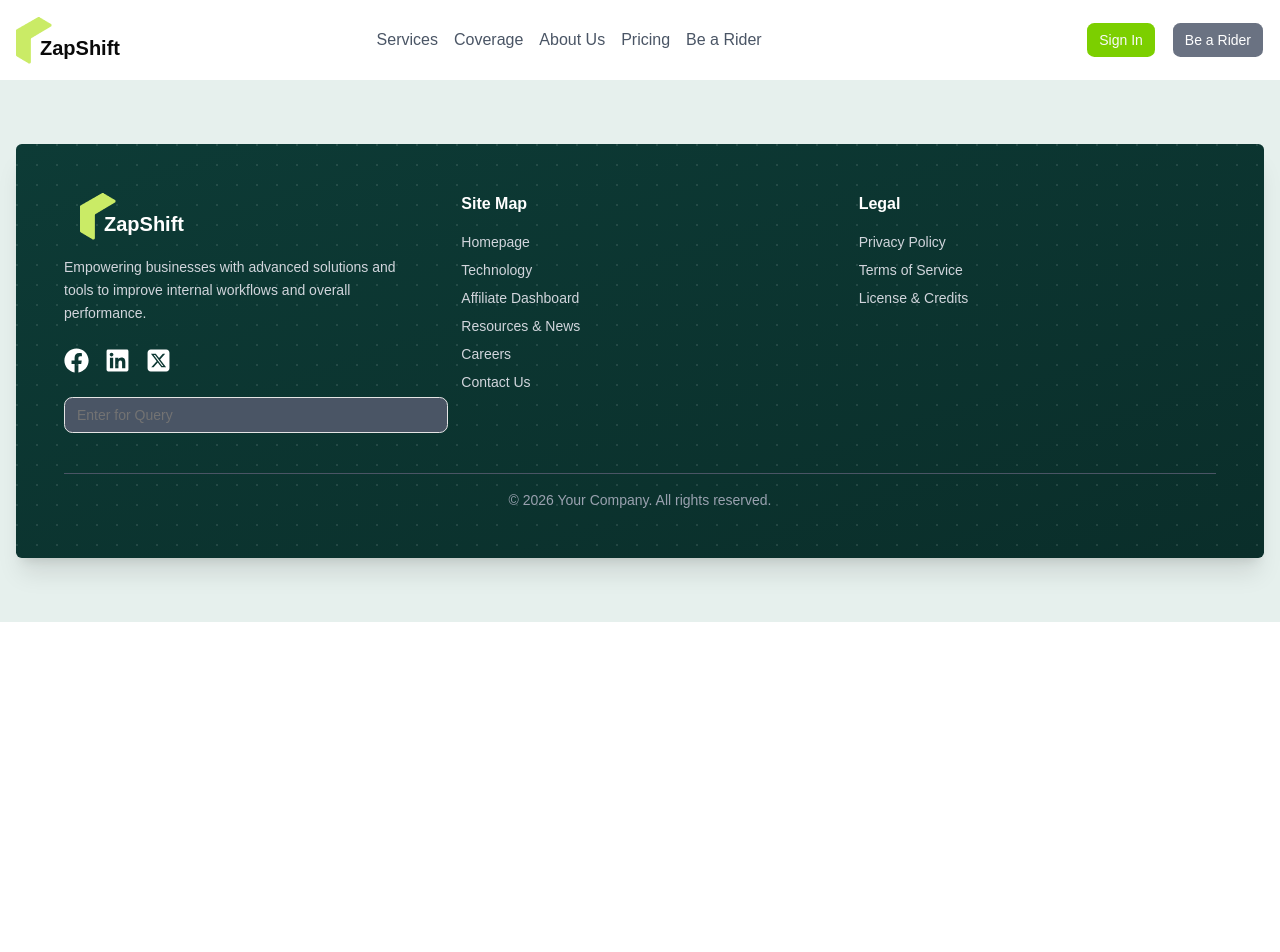
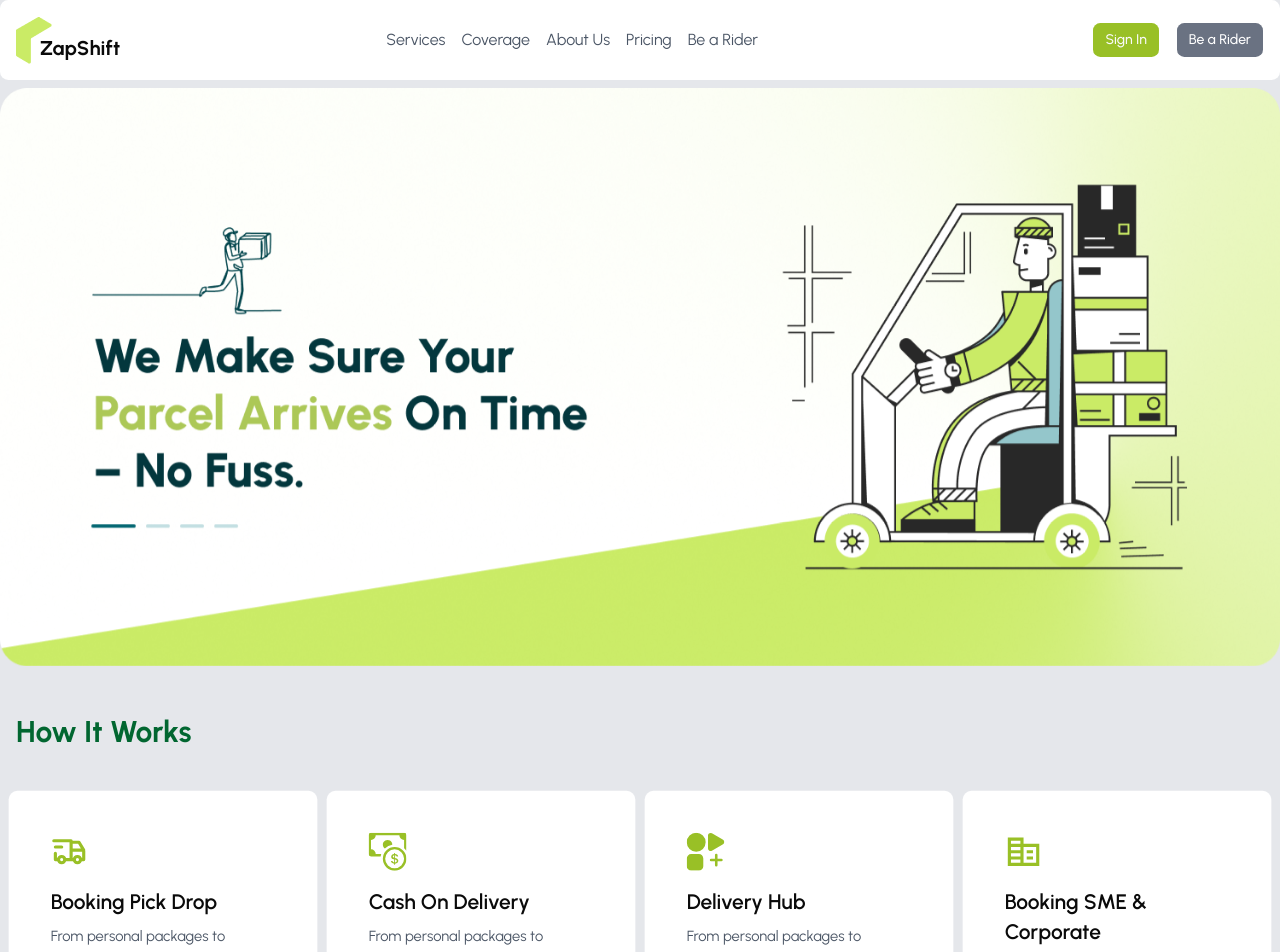
Before and after one commit to IztihadRafid/zapshift-client, a React (Vite) app: page / in a window 1280 px wide. Shown: the top 952 px of the page. Before the commit the page ends 800 px from the top, so only its background shows below. Built offline with nearby package versions, Linux system fonts and the light colour scheme.

Commit message:
banner, working card section added

```diff
--- a/package.json
+++ b/package.json
@@ -24,6 +24,7 @@
     "react-icons": "^5.6.0",
     "react-router": "^7.14.2",
     "shadcn": "^4.6.0",
+    "swiper": "^12.1.4",
     "tailwind-merge": "^3.5.0",
     "tailwindcss": "^4.2.4",
     "tw-animate-css": "^1.4.0"
--- a/src/index.css
+++ b/src/index.css
@@ -1,9 +1,10 @@
+@import url('https://fonts.googleapis.com/css2?family=Urbanist:ital,wght@0,100..900;1,100..900&display=swap');
 @import "tailwindcss";
 @import "tw-animate-css";
 @import "shadcn/tailwind.css";
 @import "@fontsource-variable/figtree";
 
-@import url('https://fonts.googleapis.com/css2?family=Urbanist:ital,wght@0,100..900;1,100..900&display=swap');
+
 
 body {
   font-family: "Urbanist", sans-serif;
@@ -63,7 +64,7 @@ body {
   --card-foreground: oklch(0.145 0 0);
   --popover: oklch(1 0 0);
   --popover-foreground: oklch(0.145 0 0);
-  --primary: oklch(0.205 0 0);
+  --primary: #99c026;
   --primary-foreground: oklch(0.985 0 0);
   --secondary: oklch(0.97 0 0);
   --secondary-foreground: oklch(0.205 0 0);
--- a/src/layouts/RootLayout.jsx
+++ b/src/layouts/RootLayout.jsx
@@ -4,7 +4,7 @@ import { Outlet } from 'react-router';
 
 const RootLayout = () => {
     return (
-        <div>
+        <div className='max-w-400 mx-auto '>
             <Navbar></Navbar>
             <Outlet></Outlet>
             <Footer></Footer>
--- a/src/main.jsx
+++ b/src/main.jsx
@@ -7,6 +7,6 @@ import { router } from './routes/router'
 
 createRoot(document.getElementById('root')).render(
   <StrictMode>
-   <RouterProvider router={router}><App></App></RouterProvider>
+   <div className="bg-gray-200"><RouterProvider router={router}><App></App></RouterProvider></div>
   </StrictMode>,
 )
--- /dev/null
+++ b/src/pages/Home/Banner/Banner.jsx
@@ -0,0 +1,34 @@
+
+import 'swiper/css';
+import { Swiper, SwiperSlide } from 'swiper/react';
+import bannerimg1 from '../../../assets/banner/banner1.png'
+import bannerimg2 from '../../../assets/banner/banner2.png'
+import bannerimg3 from '../../../assets/banner/banner3.png'
+const Banner = () => {
+    return (
+        <div className="w-full ">
+            <Swiper
+                spaceBetween={0}
+                slidesPerView={1}
+                loop={true}
+                autoplay={{
+                    delay: 3000,
+                    disableOnInteraction: false,
+                }}
+                className="w-full"
+            >
+                <SwiperSlide className="w-full">
+                    <img src={bannerimg1} alt="bannerimg1" className="w-full h-auto object-cover" />
+                </SwiperSlide>
+                <SwiperSlide className="w-full">
+                    <img src={bannerimg2} alt="bannerimg2" className="w-full h-auto object-cover" />
+                </SwiperSlide>
+                <SwiperSlide className="w-full">
+                    <img src={bannerimg3} alt="bannerimg3" className="w-full h-auto object-cover" />
+                </SwiperSlide>
+            </Swiper>
+        </div>
+    );
+};
+
+export default Banner;
--- a/src/pages/Home/Home/Home.jsx
+++ b/src/pages/Home/Home/Home.jsx
@@ -1,8 +1,11 @@
+import Banner from "../Banner/Banner";
+import WorkingCard from "../workingCard/workingCard";
 
 const Home = () => {
     return (
         <div>
-
+            <Banner></Banner>
+            <WorkingCard></WorkingCard>
         </div>
     );
 };
--- /dev/null
+++ b/src/pages/Home/workingCard/WorkingCard.jsx
@@ -0,0 +1,30 @@
+import { BsCashCoin } from "react-icons/bs";
+import { MdCorporateFare } from "react-icons/md";
+import { SiFlathub } from "react-icons/si";
+import { TbTruckDelivery } from "react-icons/tb";
+
+
+const WorkingCard = () => {
+    const workCard =[
+        {icon:<TbTruckDelivery />,title:'Booking Pick Drop',text:'From personal packages to business shipments, we have a wide range of services to choose from.'},
+        {icon:<BsCashCoin />,title:'Cash On Delivery',text:'From personal packages to business shipments, we have a wide range of services to choose from.'},
+        {icon:<SiFlathub />,title:'Delivery Hub',text:'From personal packages to business shipments, we have a wide range of services to choose from.'},
+        {icon:<MdCorporateFare />,title:'Booking SME & Corporate',text:'From personal packages to business shipments, we have a wide range of services to choose from.'},
+    ]
+    return (
+        <div className=" mx-auto px-4 py-12">
+            <h1 className="text-3xl font-bold text-left mb-12 text-green-800">How It Works</h1>
+            <div className="grid grid-cols-1 md:grid-cols-2 lg:grid-cols-4 gap-6">
+                    {workCard.map((item,index)=>(
+                        <div key={index} className="bg-white  p-10 rounded-4xl hover:shadow-lg scale-105 transition-shadow duration-300">
+                            <div className="text-4xl text-primary mb-4">{item?.icon}</div>
+                            <h3 className="text-xl font-semibold mb-2">{item?.title}</h3>
+                            <p className="text-gray-600 text-sm leading-relaxed">{item?.text}</p>
+                        </div>
+                    ))}
+            </div>
+        </div>
+    );
+};
+
+export default WorkingCard;
--- a/src/pages/Shared/Footer/Footer.jsx
+++ b/src/pages/Shared/Footer/Footer.jsx
@@ -8,7 +8,7 @@ import { FaSquareXTwitter } from "react-icons/fa6";
 
 const Footer = () => {
   return (
-    <footer className="bg-[#e6f0ed] py-16 px-4">
+    <footer className=" py-16 px-4">
       <div className=" mx-auto bg-gradient-to-br from-[#0d3b36] to-[#0a2e2a] text-white rounded-2xl shadow-xl p-8 md:p-12 relative overflow-hidden">
 
         {/* Decorative background lines */}
--- a/src/pages/Shared/Navbar/Navbar.jsx
+++ b/src/pages/Shared/Navbar/Navbar.jsx
@@ -1,19 +1,35 @@
 import { Button } from '@/components/ui/button';
 
+
 import Logo from '@/CustomComponents/Logo';
+import { NavLink } from 'react-router';
 const Navbar = () => {
+
+  const links = <>
+    <li className="list-none">
+      <NavLink to="/services" className="text-gray-600 hover:text-gray-800">Services</NavLink>
+    </li>
+    <li className="list-none">
+      <NavLink to="/coverage" className="text-gray-600 hover:text-gray-800">Coverage</NavLink>
+    </li>
+    <li className="list-none">
+      <NavLink to="/aboutus" className="text-gray-600 hover:text-gray-800">About Us</NavLink>
+    </li>
+    <li className="list-none">
+      <NavLink to="/pricing" className="text-gray-600 hover:text-gray-800">Pricing</NavLink>
+    </li>
+    <li className="list-none">
+      <NavLink to="/rider" className="text-gray-600 hover:text-gray-800">Be a Rider</NavLink>
+    </li>
+  </>
   return (
-    <nav className="flex items-center justify-between py-4">
-     <Logo></Logo>
+    <nav className="flex items-center justify-between py-4 mb-2 rounded-4xl bg-white">
+      <Logo></Logo>
       <div className="hidden md:flex items-center gap-4">
-        <a href="#" className="text-gray-600 hover:text-gray-800">Services</a>
-        <a href="#" className="text-gray-600 hover:text-gray-800">Coverage</a>
-        <a href="#" className="text-gray-600 hover:text-gray-800">About Us</a>
-        <a href="#" className="text-gray-600 hover:text-gray-800">Pricing</a>
-        <a href="#" className="text-gray-600 hover:text-gray-800">Be a Rider</a>
+        {links}
       </div>
       <div className=" flex items-center gap-4 lg:mr-4">
-        <Button className="bg-lime-500 hover:bg-lime-600">Sign In</Button>
+        <Button className="bg-primary hover:bg-lime-600">Sign In</Button>
         <Button className="bg-gray-500 text-white hover:bg-lime-600">Be a Rider</Button>
       </div>
     </nav>
```
Also changed, not shown: 1 other file (tests, documents, lock files or other folders).
